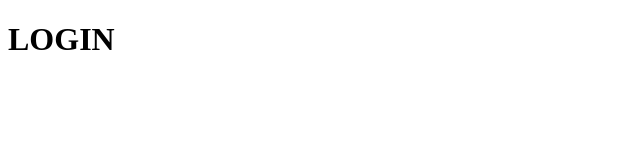
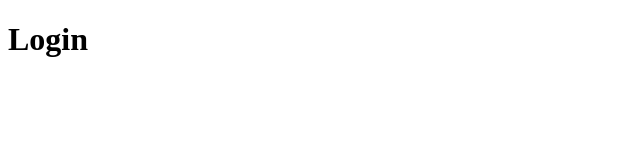
Before and after one commit to LucasAssisOliveira/ifprcodigos1, a plain HTML site: page login.html in a window 1280 px wide. Shown: the whole page, without its empty margins (0-640 px from the left). Drawn offline with Linux system fonts and the light colour scheme.

Commit message:
Criação da tela de login

```diff
--- a/login.html
+++ b/login.html
@@ -6,6 +6,6 @@
     <title>Tela de Login</title>
 </head>
 <body>
-    <h1>LOGIN</h1>
+    <h1>Login</h1>
 </body>
 </html>
```
